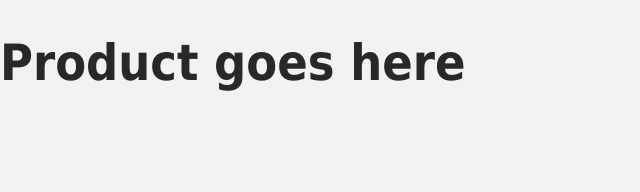
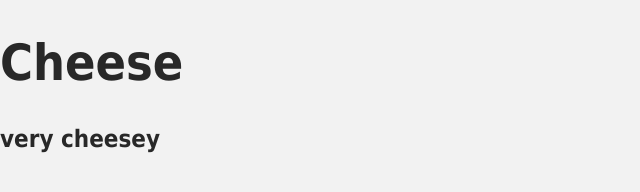
Before and after one commit to SaltForSale/1_Creating_Vue_App-main, a plain HTML site: page index.html in a window 1280 px wide. Shown: the whole page, without its empty margins (0-640 px from the left). Drawn offline with nearby package versions, Linux system fonts and the light colour scheme.

Commit message:
finished

```diff
--- a/index.html
+++ b/index.html
@@ -10,10 +10,15 @@
   </head>
   <body>
     <div id="app">
-      <h1>Product goes here</h1>
+      <h1>{{product}}</h1>
+      <h2>{{description}}</h2>
     </div>
 
     <!-- Import Js -->
     <script src="./main.js"></script>
+    <!-- Mount App -->
+    <script>
+      const mountedApp = app.mount('#app')
+    </script>
   </body>
 </html>
--- a/main.js
+++ b/main.js
@@ -1 +1,8 @@
-const product = 'Socks'
+const app = Vue.createApp({
+    data(){
+        return {
+            product: 'Cheese',
+            description: 'very cheesey'
+        }
+    }
+})
```
